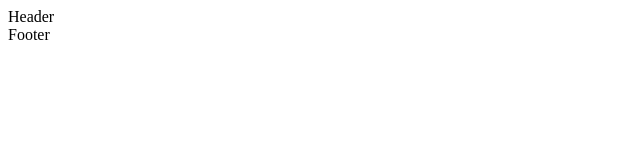
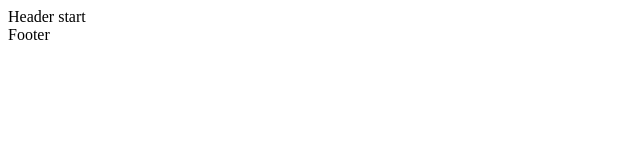
Before and after one commit to shumilovDaniil/shop-frontend, a Next.js app: page / in a window 1280 px wide. Shown: the top 160 px of the page, without its empty margins (0-640 px from the left). Built offline with nearby package versions, Linux system fonts and the light colour scheme.

Commit message:
add header feature

```diff
--- a/components/Header/Header.tsx
+++ b/components/Header/Header.tsx
@@ -3,7 +3,7 @@ import React from "react"
 const Header = () => {
   return (
     <div>
-      Header
+      Header start
     </div>
   )
 }
```
